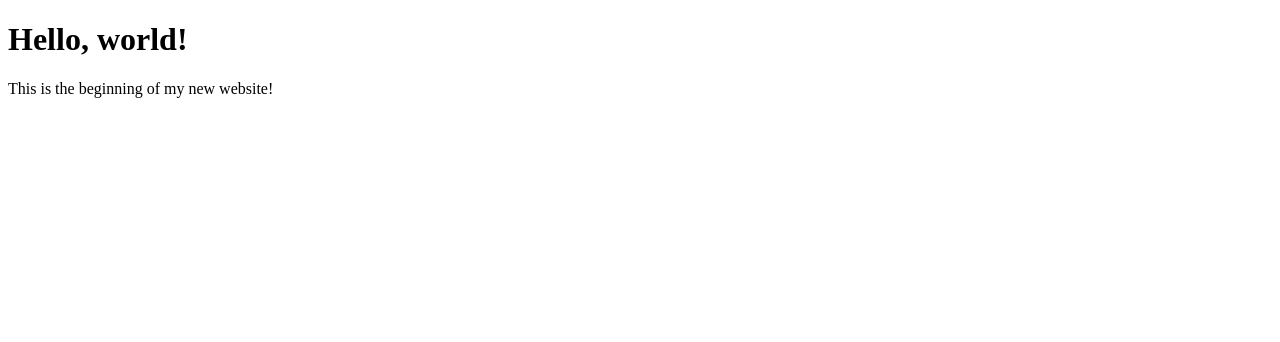
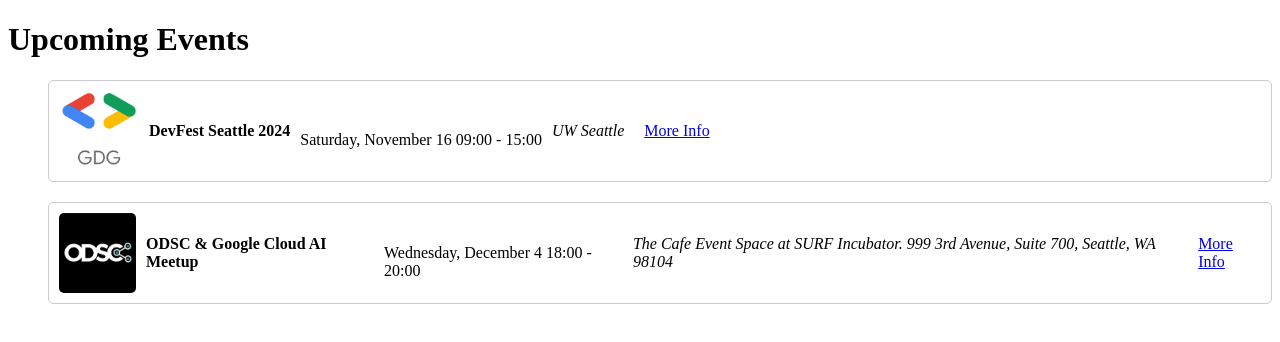
Before and after one commit to sarahmarie23/free-tech-events, a plain HTML site: page index.html in a window 1280 px wide. Drawn offline with Linux system fonts and the light colour scheme.

Commit message:
Posts appear with images

```diff
--- /dev/null
+++ b/assets/css/style.css
@@ -0,0 +1,21 @@
+#event-list li {
+    margin-bottom: 20px;
+    padding: 10px;
+    border: 1px solid #ccc;
+    border-radius: 5px;
+    display: flex;
+    flex-direction: column;
+    gap: 10px;
+  }
+
+  #event-list img {
+    max-width: 100%;
+    height: auto;
+  }
+
+  @media (min-width: 600px) {
+    #event-list li {
+      flex-direction: row;
+      align-items: center;
+    }
+  }
--- /dev/null
+++ b/assets/data/events.json
@@ -0,0 +1,26 @@
+[
+  {
+      "title": "DevFest Seattle 2024",
+      "date": "2024-11-16",
+      "start-time": "09:00",
+      "end-time": "15:00",
+      "location": "UW Seattle",
+      "hosts": [
+          "GDG Seattle"
+      ],
+      "food": "Yes",
+      "link": "https://gdg.community.dev/events/details/google-gdg-seattle-presents-devfest-seattle-2024/"
+  },
+  {
+      "title": "ODSC & Google Cloud AI Meetup",
+      "date": "2024-12-04",
+      "start-time": "18:00",
+      "end-time": "20:00",
+      "location": "The Cafe Event Space at SURF Incubator. 999 3rd Avenue, Suite 700, Seattle, WA 98104",
+      "hosts": [
+          "ODSC"
+      ],
+      "food": "Yes",
+      "link": "https://lu.ma/ah7dmyox?tk=X7BgGf"
+  }
+]
--- /dev/null
+++ b/assets/data/hosts.json
@@ -0,0 +1,10 @@
+[
+    {
+        "name": "GDG Seattle",
+        "image": "/assets/images/gdg.png"
+    },
+    {
+        "name": "ODSC",
+        "image": "/assets/images/odsc.jpg"
+    }
+]
--- /dev/null
+++ b/assets/js/main.js
@@ -0,0 +1,34 @@
+// Load hosts and events data
+Promise.all([
+  fetch("assets/data/hosts.json").then((res) => res.json()),
+  fetch("assets/data/events.json").then((res) => res.json())
+]).then(([hostsData, events]) => {
+  const eventList = document.getElementById("event-list");
+  eventList.innerHTML = ""; // Clear existing content
+
+  events.forEach((event) => {
+      const hostImages = event.hosts.map((hostName) => {
+          const matchingHost = hostsData.find((host) => host.name === hostName);
+          // Use matchingHost.image if found, otherwise use a default image path
+          return matchingHost ? `<img src="${matchingHost.image}" style="width: 80px; height: 80px; object-fit: cover; border-radius: 5px;">` : `<img src="/default-host-image.png" alt="Host Logo" style="width: 80px; height: 80px; object-fit: cover; border-radius: 5px;">`;
+      });
+
+      // Create event list item
+      const eventItem = document.createElement("li");
+      eventItem.innerHTML = `
+          <div style="display: flex; flex-wrap: wrap; gap: 10px;">
+              ${hostImages.join("")}
+          </div>
+          <strong>${event.title}</strong><br>
+          ${new Date(event.date).toLocaleDateString("en-US", { weekday: "long", month: "long", day: "numeric" })}
+          ${event["start-time"]} - ${event["end-time"]}<br>
+          <em>${event.location}</em><br>
+          <a href="${event.link}" target="_blank">More Info</a>
+      `;
+      eventList.appendChild(eventItem);
+  });
+}).catch((error) => {
+  console.error("Error loading data:", error);
+  const eventList = document.getElementById("event-list");
+  eventList.innerHTML = "<p>Unable to load events at this time. Please try again later.</p>";
+});
--- a/index.html
+++ b/index.html
@@ -1,10 +1,15 @@
 <!DOCTYPE html>
-<html>
+<html lang="en">
 <head>
-    <title>Welcome to My Site</title>
+  <meta charset="UTF-8">
+  <meta name="viewport" content="width=device-width, initial-scale=1.0">
+  <title>Events</title>
+  <link rel="stylesheet" href="assets/css/style.css">
 </head>
 <body>
-    <h1>Hello, world!</h1>
-    <p>This is the beginning of my new website!</p>
+  <h1>Upcoming Events</h1>
+  <ul id="event-list"></ul>
+
+  <script src="assets/js/main.js"></script>
 </body>
 </html>
```
Also changed, not shown: assets/images/gdg.png (added), assets/images/not-found.webp (added), assets/images/odsc.jpg (added).
